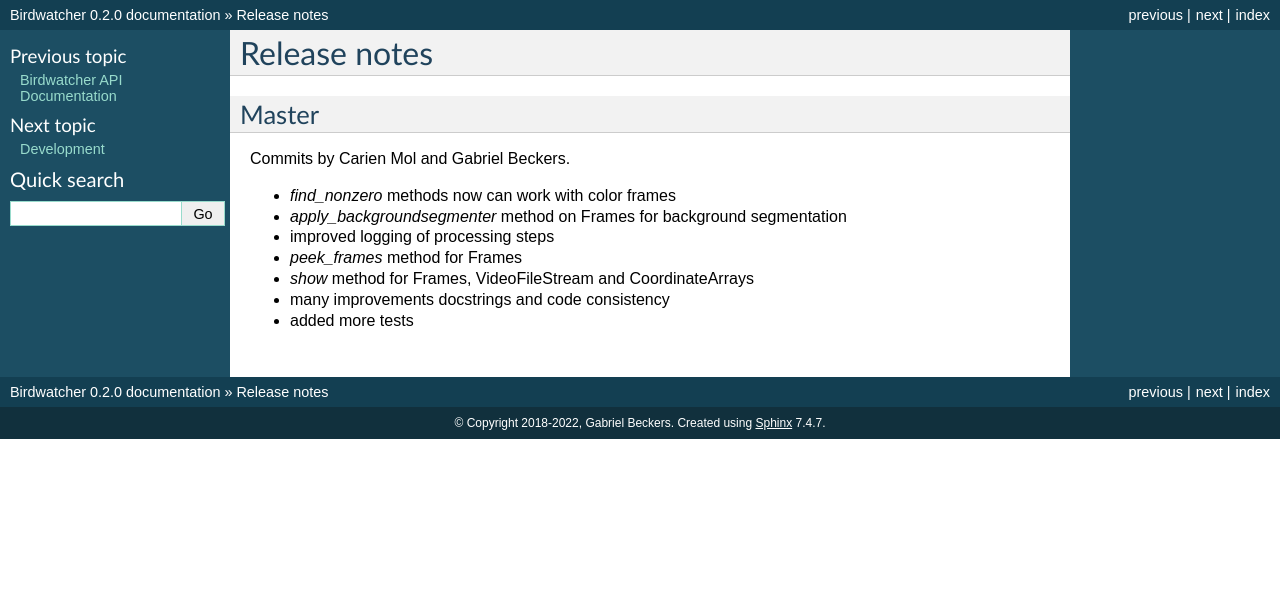
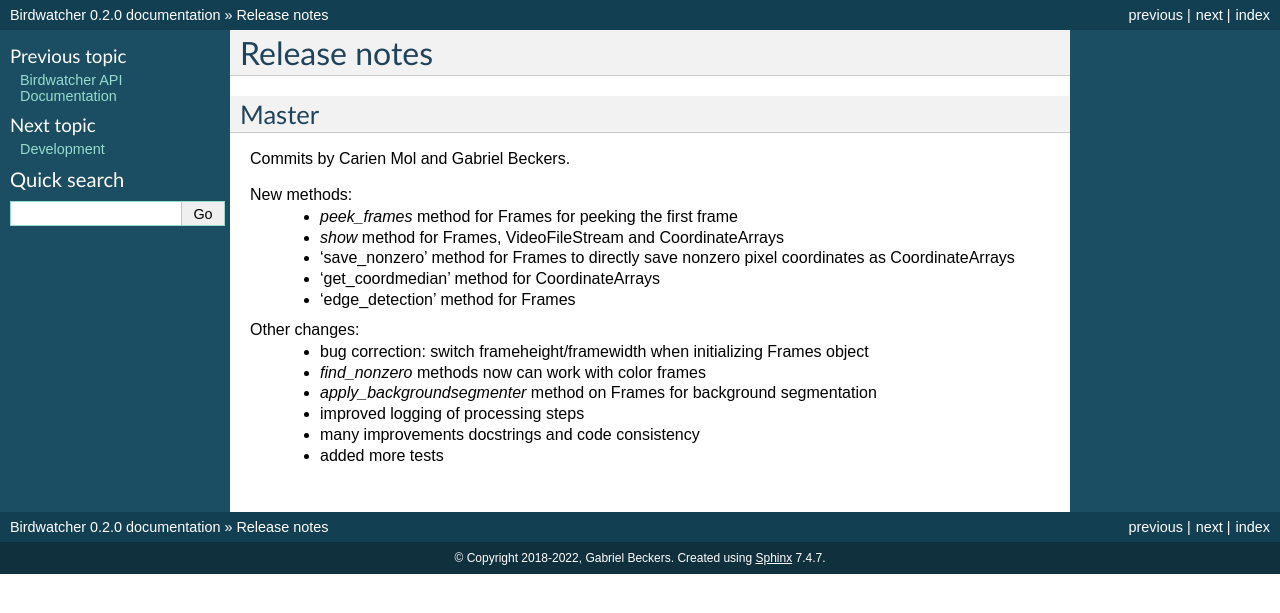
Before and after one commit to gbeckers/Birdwatcher, a Sphinx documentation site: the page built from docs/releasenotes.rst, in a window 1280 px wide. Shown: the top 613 px of the page. Built offline with Sphinx 7.4.7, drawn with Linux system fonts in a browser that asks for light colours.

Commit message:
update releasenotes

```diff
--- a/docs/releasenotes.rst
+++ b/docs/releasenotes.rst
@@ -6,10 +6,17 @@ Master
 
 Commits by Carien Mol and Gabriel Beckers.
 
-- `find_nonzero` methods now can work with color frames
-- `apply_backgroundsegmenter` method on Frames for background segmentation
-- improved logging of processing steps
-- `peek_frames` method for Frames
-- `show` method for Frames, VideoFileStream and CoordinateArrays
-- many improvements docstrings and code consistency
-- added more tests
+New methods:
+	- `peek_frames` method for Frames for peeking the first frame
+	- `show` method for Frames, VideoFileStream and CoordinateArrays
+	- 'save_nonzero' method for Frames to directly save nonzero pixel coordinates as CoordinateArrays
+	- 'get_coordmedian' method for CoordinateArrays
+	- 'edge_detection' method for Frames
+
+Other changes:
+	- bug correction: switch frameheight/framewidth when initializing Frames object
+	- `find_nonzero` methods now can work with color frames
+	- `apply_backgroundsegmenter` method on Frames for background segmentation
+	- improved logging of processing steps
+	- many improvements docstrings and code consistency
+	- added more tests
```
